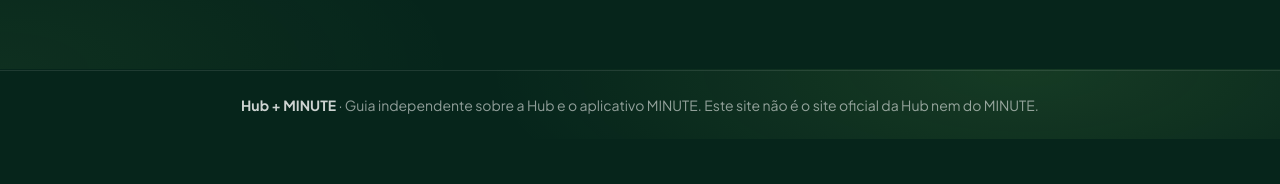
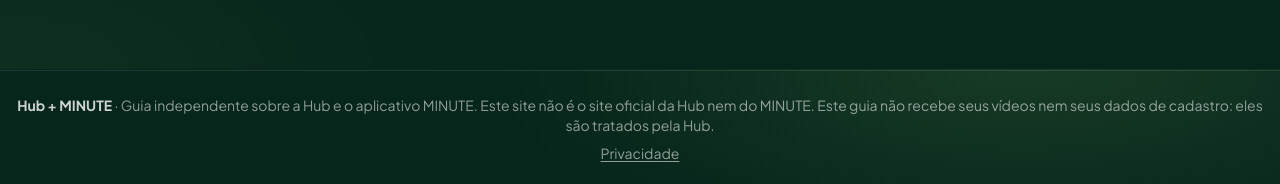
Before and after one commit to claudsonhardyy/renda-com-ia-minute, a Next.js app: page / in a window 1280 px wide. Shown: the part 7931-8115 px from the top of the page. Before the commit the page ends 8070 px from the top, so only its background shows below. Built offline with nearby package versions, Linux system fonts and the light colour scheme; no server answers; the database is empty.

Commit message:
LGPD: aviso de privacidade e papel da Hub no rodapé (aprovados)
Co-Authored-By: Claude Opus 5.5 <noreply@anthropic.com>
Claude-Session: https://claude.ai/code/session_01Nf8k4DHEHRsYoi1eVEhhQX

```diff
--- a/src/app/admin/schema.ts
+++ b/src/app/admin/schema.ts
@@ -51,6 +51,9 @@ export const groups: Group[] = [
       t("guia.nome", "Nome do guia (no topo do site)"),
       t("guia.selo", "Selo abaixo do nome"),
       ta("guia.rodape", "Texto do rodapé (aviso de guia independente)"),
+      ta("guia.dadosHub", "Rodapé: quem trata os vídeos e o cadastro (Hub)"),
+      t("guia.privacidadeTitulo", "Rodapé: nome do link de privacidade"),
+      ta("guia.privacidadeTexto", "Aviso de privacidade (abre ao tocar no link)"),
     ],
   },
   {
--- a/src/components/SiteView.tsx
+++ b/src/components/SiteView.tsx
@@ -31,7 +31,13 @@ export function SiteView({ c, showPending }: { c: SiteContent; showPending: bool
         <Duvidas c={c} />
       </main>
       <footer className="snap-end border-t border-white/10 px-4 py-6 text-center text-sm text-white/55">
-        <strong className="text-white/80">{c.guia.nome}</strong> · {c.guia.rodape}
+        <strong className="text-white/80">{c.guia.nome}</strong> · {c.guia.rodape} {c.guia.dadosHub}
+        <details className="mt-2">
+          <summary className="inline-block cursor-pointer list-none underline underline-offset-2 hover:text-white/80">
+            {c.guia.privacidadeTitulo}
+          </summary>
+          <p className="mx-auto mt-2 max-w-2xl text-left text-xs leading-relaxed">{c.guia.privacidadeTexto}</p>
+        </details>
       </footer>
     </PendingProvider>
   );
--- a/src/content/site.ts
+++ b/src/content/site.ts
@@ -97,6 +97,12 @@ export const guia = {
   selo: "Guia independente",
   rodape:
     "Guia independente sobre a Hub e o aplicativo MINUTE. Este site não é o site oficial da Hub nem do MINUTE.",
+  // Quem trata os dados das gravações (LGPD: deixar claro o papel da Hub).
+  dadosHub: "Este guia não recebe seus vídeos nem seus dados de cadastro: eles são tratados pela Hub.",
+  // Aviso de privacidade (LGPD art. 6º, VI e art. 9º). Abre ao tocar em "Privacidade" no rodapé.
+  privacidadeTitulo: "Privacidade",
+  privacidadeTexto:
+    "Este guia é mantido por Guia Renda com IA, que responde pelos dados tratados aqui. O site não usa cookies, formulários nem ferramentas de rastreamento. Se você nos enviar uma dúvida por e-mail, usamos seu nome, endereço de e-mail, a mensagem e os prints apenas para responder. Não vendemos nem repassamos esses dados. Os e-mails ficam guardados por até 12 meses e depois são apagados. O provedor de e-mail e a hospedagem do site podem armazenar dados fora do Brasil. Você pode pedir acesso, correção ou exclusão dos seus dados pelo e-mail duvidasrendacomia@gmail.com. Cadastro, gravações e pagamentos são tratados pela Hub, conforme a política de privacidade dela.",
 };
 
 export const hero = {
```
